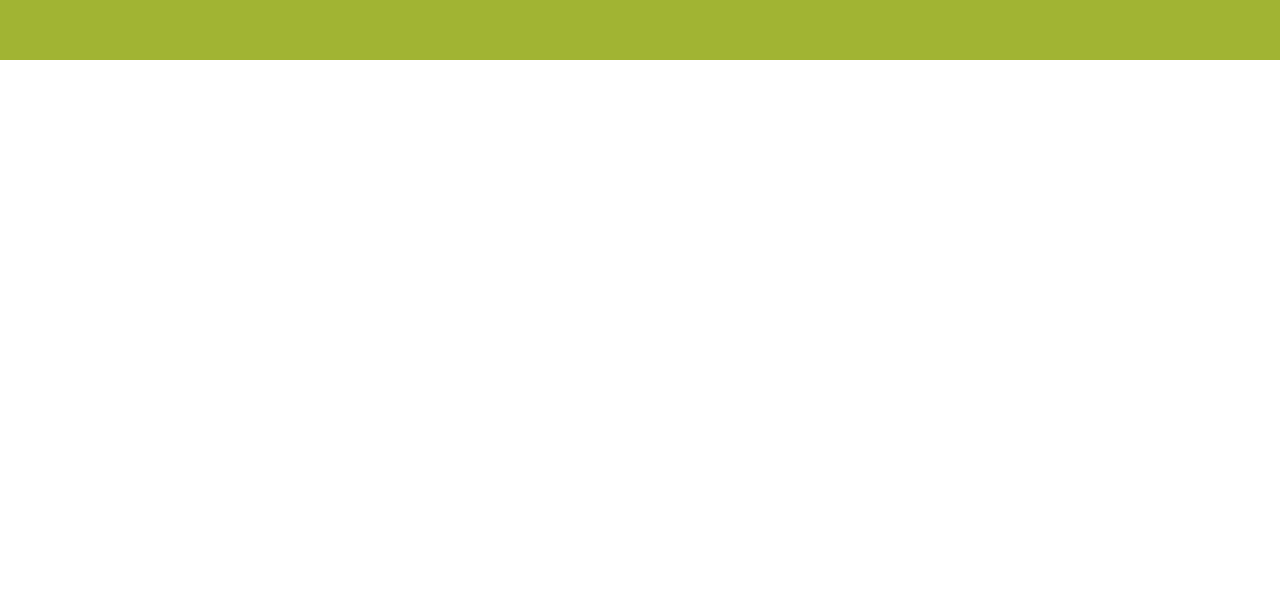
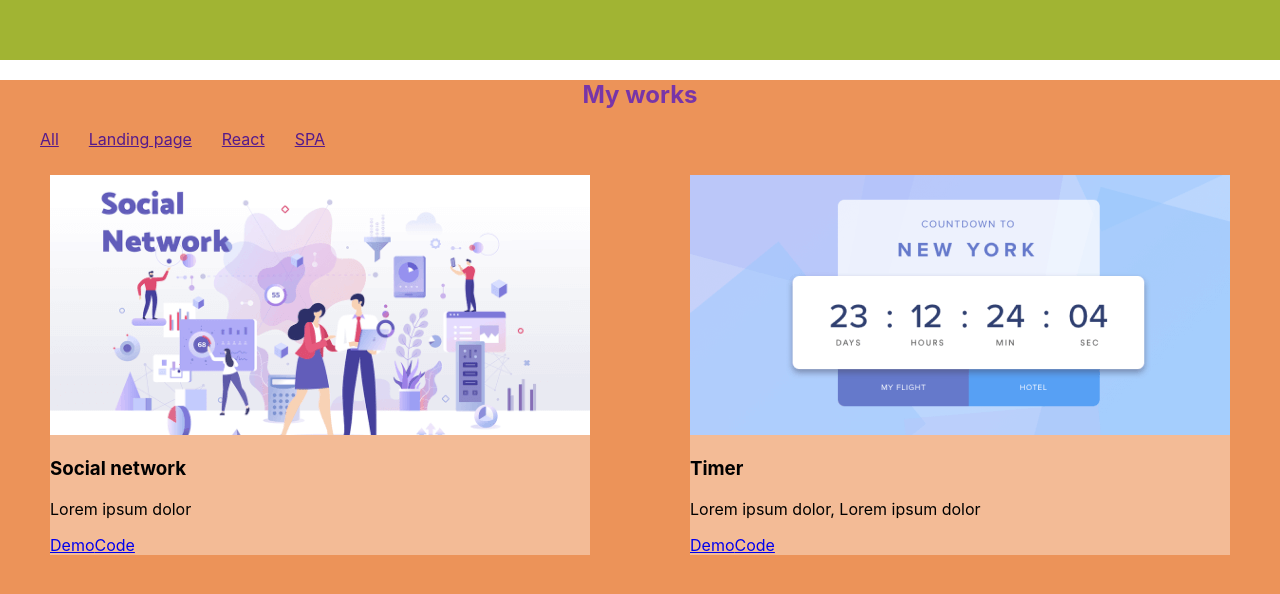
Before and after one commit to 0lgaP1/my-portfolio, a React app: page / in a window 1280 px wide. Shown: the part 1534-2128 px from the top of the page. Before the commit the page ends 1594 px from the top, so only its background shows below. Built offline with nearby package versions, Linux system fonts and the light colour scheme.

Commit message:
Created works portfolio section

```diff
--- a/config/webpack.config.js
+++ b/config/webpack.config.js
@@ -705,7 +705,7 @@ module.exports = function (webpackEnv) {
           issue: {
             // This one is specifically to match during CI tests,
             // as micromatch doesn't match
-            // '../cra-template-typescript/template/src/App.tsx'
+            // '../cra-template-typescript/template/src/AppWorkCard.tsx'
             // otherwise.
             include: [
               { file: '../**/src/**/*.{ts,tsx}' },
--- a/src/App.tsx
+++ b/src/App.tsx
@@ -2,6 +2,7 @@ import './App.css';
 import {Header} from "./layout/header/Header";
 import {Main} from "./layout/sections/main/Main";
 import {Skills} from "./layout/sections/skills/Skills";
+import {Works} from "./layout/sections/works/Works";
 
 
 function App() {
@@ -10,6 +11,7 @@ function App() {
             <Header/>
             <Main/>
             <Skills/>
+            <Works />
         </div>
     );
 }
--- /dev/null
+++ b/src/components/menu/Menu.tsx
@@ -0,0 +1,24 @@
+import React from 'react';
+import styled from "styled-components";
+
+export const Menu = (props: {menuItems: Array<string>}) => {
+    return (
+        <StyledMenu>
+            <ul>
+                {props.menuItems.map((item:string, index:number)=>{
+                    return <li key={index}>
+                        <a href="">{item}</a>
+                    </li>
+                })}
+            </ul>
+        </StyledMenu>
+    );
+};
+
+const StyledMenu = styled.nav`
+    ul {
+        display: flex;
+        gap: 30px;
+        list-style: none;
+    }
+`
--- a/src/components/navigation/Navigation.tsx
+++ /dev/null
@@ -1,34 +0,0 @@
-import React from 'react';
-import styled from "styled-components";
-
-export const Navigation = () => {
-    return (
-        <StyledNavigation>
-            <ul>
-                <li>
-                    <a href="">Home</a>
-                </li>
-                <li>
-                    <a href="">Skills</a>
-                </li>
-                <li>
-                    <a href="">Works</a>
-                </li>
-                <li>
-                    <a href="">Testimony</a>
-                </li>
-                <li>
-                    <a href="">Contact</a>
-                </li>
-            </ul>
-        </StyledNavigation>
-    );
-};
-
-const StyledNavigation = styled.nav`
-    ul {
-        display: flex;
-        gap: 30px;
-        list-style: none;
-    }
-`
--- a/src/layout/header/Header.tsx
+++ b/src/layout/header/Header.tsx
@@ -1,13 +1,15 @@
 import React from "react";
 import styled from "styled-components";
-import {Navigation} from "../../components/navigation/Navigation";
+import {Menu} from "../../components/menu/Menu";
 import {Logo} from "../../components/logo/Logo";
+
+const items = ["Home", "Skills", "Works", "Testimony", "Contact"]
 
 export const Header = () => {
     return (
         <StyledHeader>
             <Logo/>
-            <Navigation/>
+            <Menu menuItems={items}/>
         </StyledHeader>
     );
 };
--- /dev/null
+++ b/src/layout/sections/works/WorkCard.tsx
@@ -0,0 +1,39 @@
+import React from 'react';
+import styled from "styled-components";
+
+type WorkCardPropsType = {
+    src: string;
+    title: string;
+    description: string;
+}
+export const WorkCard = (props: WorkCardPropsType) => {
+    return (
+        <StyledWorkCard>
+            <StyledImage src={props.src} alt=""/>
+            <WorkCardTitle>{props.title}</WorkCardTitle>
+            <WorkCardText>{props.description}</WorkCardText>
+            <Link href={"#"}>Demo</Link>
+            <Link href={"#"}>Code</Link>
+        </StyledWorkCard>
+    );
+};
+
+const StyledWorkCard = styled.div`
+    background-color: rgba(255, 255, 255, 0.37);
+    margin: 10px;
+`
+
+const StyledImage = styled.img`
+
+`
+
+const WorkCardTitle = styled.h3`
+
+`
+
+const WorkCardText = styled.p`
+
+`
+const Link = styled.a`
+
+`
--- /dev/null
+++ b/src/layout/sections/works/Works.tsx
@@ -0,0 +1,28 @@
+import React from 'react';
+import {FlexWrapper} from "../../../components/FlexWrapper";
+import {SectionTitle} from "../../../components/SectionTitle";
+import styled from "styled-components";
+import {WorkCard} from "./WorkCard";
+import {Menu} from "../../../components/menu/Menu";
+import socialImg from "../../../assets/img/social network.png";
+import timerImg from "../../../assets/img/timer.png";
+
+const workItems = ["All", "Landing page", "React", "SPA"]
+
+export const Works = () => {
+    return (
+        <StyledWorks>
+            <SectionTitle>My works</SectionTitle>
+            <Menu menuItems={workItems}/>
+            <FlexWrapper wrap={"wrap"} justify={"space-around"}>
+                <WorkCard src={socialImg} title={"Social network"} description={"Lorem ipsum dolor"}/>
+                <WorkCard src={timerImg} title={"Timer"} description={"Lorem ipsum dolor, Lorem ipsum dolor"}/>
+            </FlexWrapper>
+        </StyledWorks>
+    );
+};
+
+const StyledWorks = styled.section`
+    background-color: #ec9359;
+    min-height: 100vh;
+`
```
